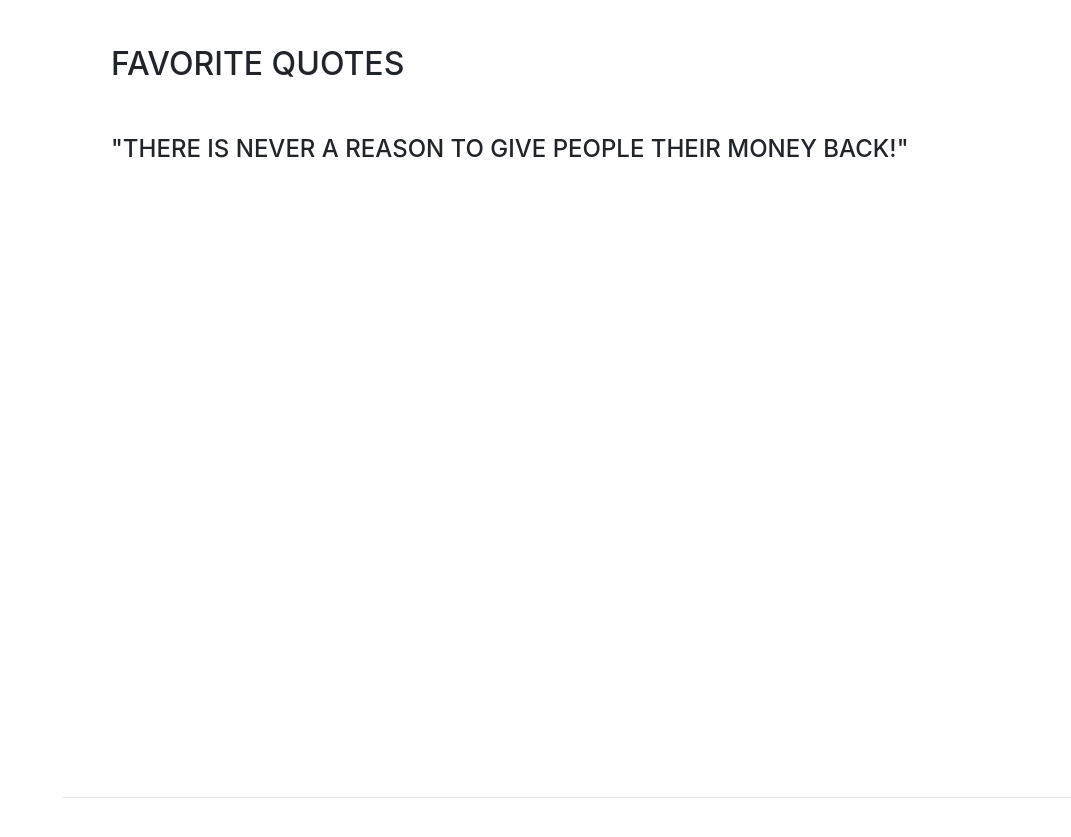
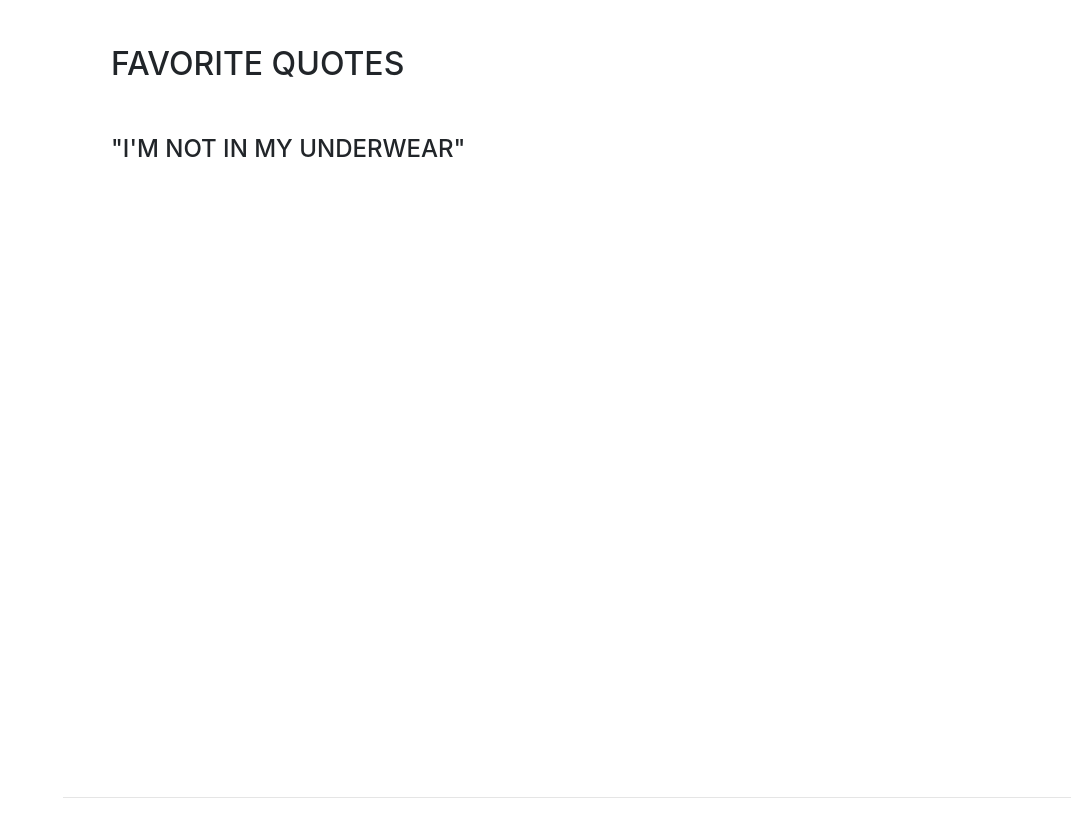
Before and after one commit to bertalay/jhfische_cory, a website with bundled scripts: page index.html in a window 1280 px wide. Shown: the part 804-1641 px from the top of the page, without its empty margins (209-1280 px from the left). Built offline with nearby package versions, Linux system fonts and the light colour scheme; a web font is replaced by a local one.

Commit message:
Superior Quotage
Your quotes are bad

```diff
--- a/index.html
+++ b/index.html
@@ -66,7 +66,7 @@
         <h2 class="mb-5">Favorite Quotes</h2>
 
         <div class="resume-item d-flex flex-column flex-md-row justify-content-between mb-5">
-        <div class="subheading mb-3">"There is never a reason to give people their money back!"</div>
+        <div class="subheading mb-3">"I'm not in my underwear"</div>
         </div>
 
       </div>
```
